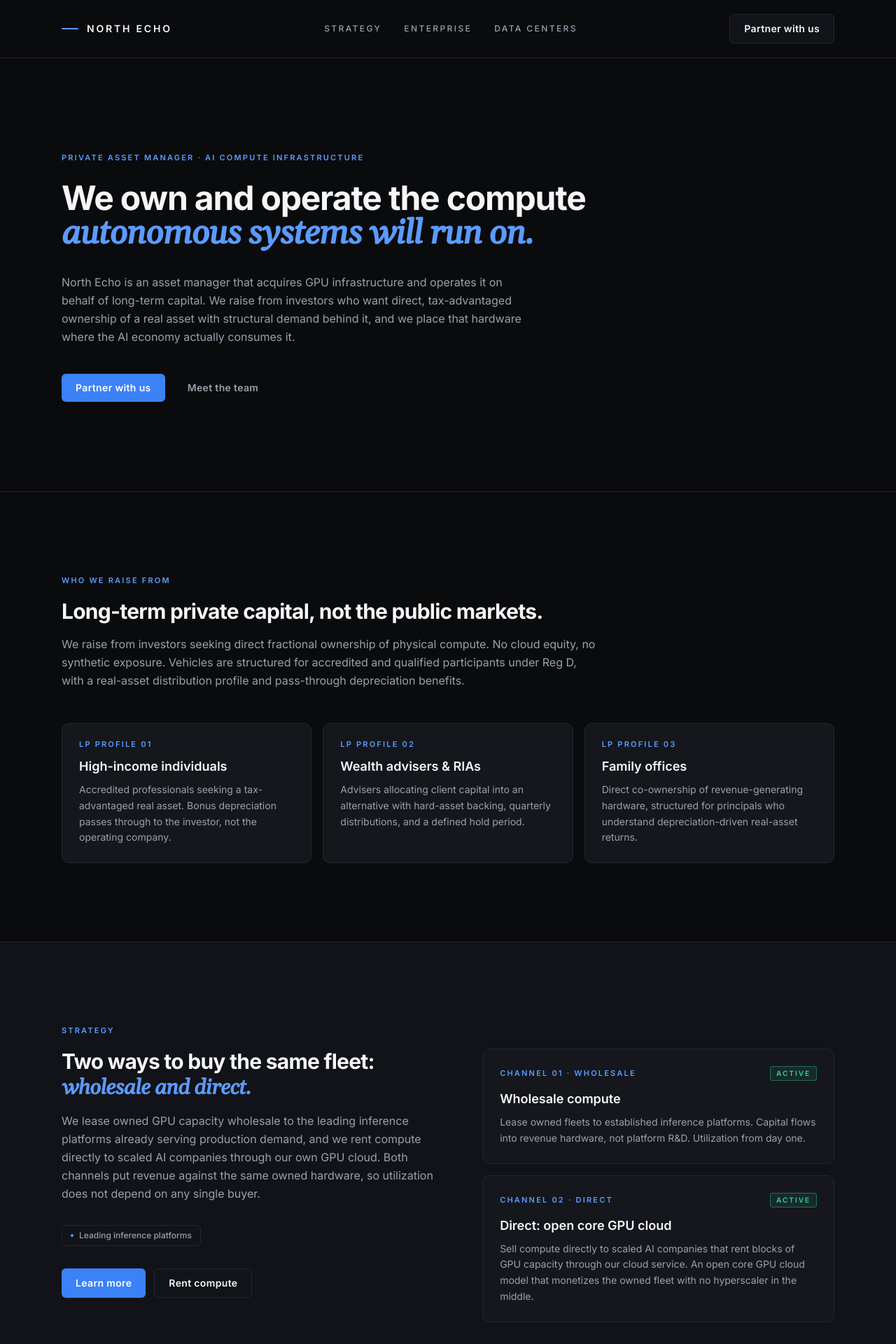
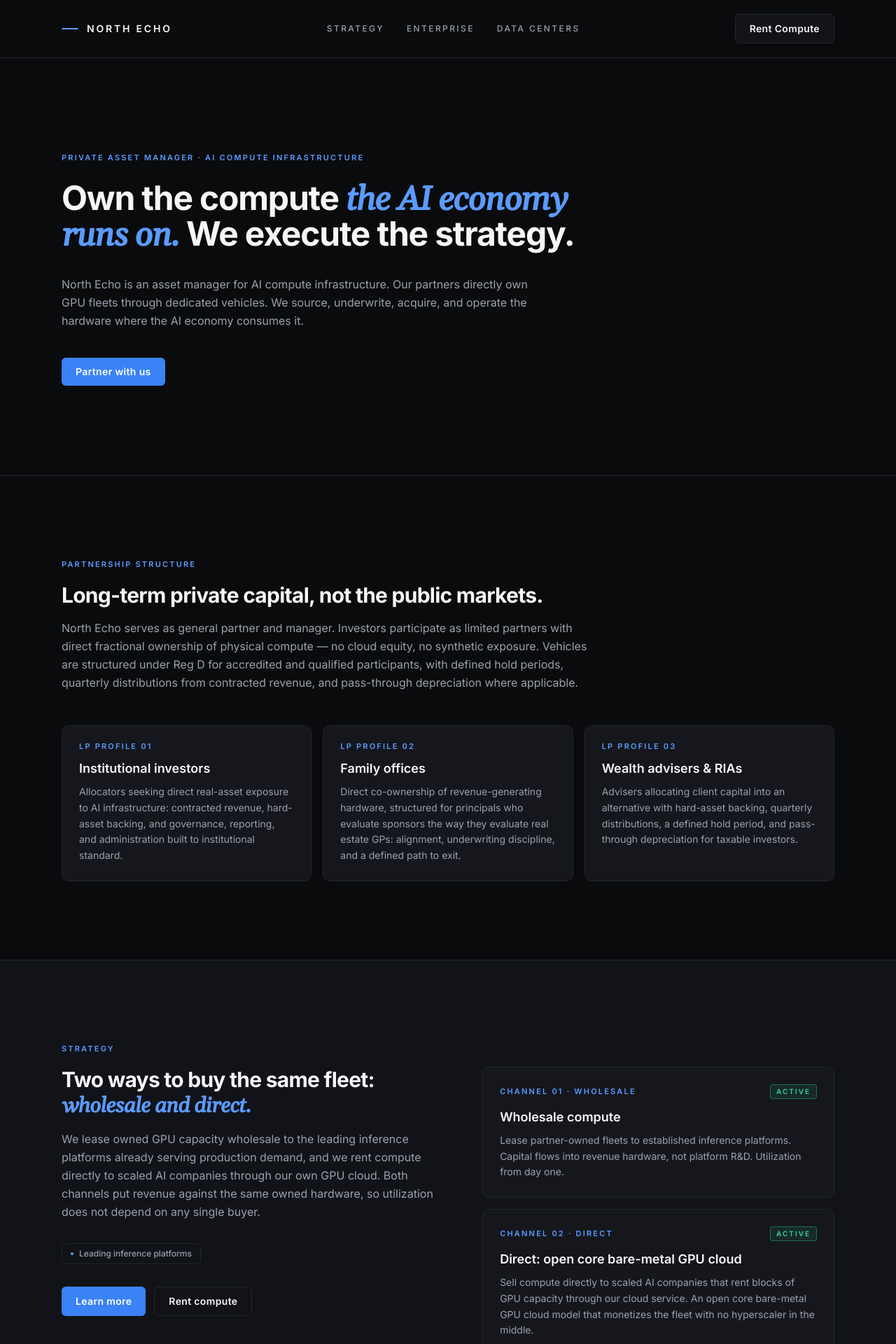
Before and after one commit to chanman33/northecho.com, a Next.js app: page / in a window 1280 px wide. Shown: the top 1920 px of the page at 70% size. Built offline with nearby package versions, Linux system fonts and the light colour scheme.

Commit message:
Refactor HomePage content; remove investor dashboard. Updated descriptions for clarity and focus on AI compute infrastructure. Adjusted button labels and links for improved user experience.

```diff
--- a/app/dashboard/page.tsx
+++ /dev/null
@@ -1,29 +0,0 @@
-import { ConsoleStrip } from "@/components/ui/ConsoleStrip";
-import { MetricPanel } from "@/components/ui/MetricPanel";
-import { Card } from "@/components/ui/Card";
-import { Eyebrow } from "@/components/ui/Eyebrow";
-
-export default function DashboardPage() {
-  return (
-    <main className="min-h-screen bg-canvas">
-      <ConsoleStrip status="Fleet Online" region="US-EAST-1" uptime="99.97%" timestamp="26.04.2026 · 14:32:08Z" />
-
-      <div className="mx-auto max-w-6xl px-6 py-10">
-        <Eyebrow>North Echo Compute · Investor Portal</Eyebrow>
-        <h1 className="mt-2 text-3xl font-bold text-ink">Fleet Performance</h1>
-
-        <div className="mt-8 grid grid-cols-1 gap-4 sm:grid-cols-3">
-          <MetricPanel label="Blended Utilization" value="72.4%" delta="1.8 WoW" trend="up" />
-          <MetricPanel label="GPU-Hrs · 30D" value="57,860" delta="3.1 MoM" trend="up" />
-          <MetricPanel label="Active Tenants" value="14" delta="2" trend="up" />
-        </div>
-
-        <div className="mt-6">
-          <Card eyebrow="Structure" title="SPV Overview">
-            Delaware LLC taxed as a partnership. Reg D 506(c), accredited investors only.
-          </Card>
-        </div>
-      </div>
-    </main>
-  );
-}
--- a/app/layout.tsx
+++ b/app/layout.tsx
@@ -4,7 +4,7 @@ import "./globals.css";
 export const metadata = {
   title: "North Echo Compute",
   description:
-    "North Echo is an asset manager that acquires GPU infrastructure and operates it on behalf of long-term capital.",
+    "North Echo is an asset manager for AI compute infrastructure. Partners own the GPU fleets; North Echo acquires, deploys, and operates them on their behalf.",
 };
 
 export default function RootLayout({ children }: { children: React.ReactNode }) {
--- a/app/page.tsx
+++ b/app/page.tsx
@@ -92,10 +92,13 @@ export default function HomePage() {
           </nav>
           <Button
             variant="secondary"
-            href={INVEST_MAILTO}
+            href={CLOUD_SITE}
             className="hidden md:inline-flex"
+            target="_blank"
+            rel="noopener noreferrer"
           >
-            Partner with us
+
+            Rent Compute
           </Button>
         </div>
       </header>
@@ -109,24 +112,23 @@ export default function HomePage() {
           <Eyebrow>Private Asset Manager · AI Compute Infrastructure</Eyebrow>
           <div className="mt-6 max-w-3xl">
             <Headline
-              pre="We own and operate the compute"
-              emphasis="autonomous systems will run on."
+              pre="Own the compute"
+              emphasis="the AI economy runs on."
+              post="We execute the strategy."
             />
           </div>
           <p className="mt-8 max-w-2xl text-base leading-relaxed text-ink-muted">
-            North Echo is an asset manager that acquires GPU infrastructure and
-            operates it on behalf of long-term capital. We raise from investors
-            who want direct, tax-advantaged ownership of a real asset with
-            structural demand behind it, and we place that hardware where the
-            AI economy actually consumes it.
+          North Echo is an asset manager for AI compute infrastructure.
+          Our partners directly own GPU fleets through dedicated vehicles.
+          We source, underwrite, acquire, and operate the hardware where the AI economy consumes it.
           </p>
           <div className="mt-10 flex flex-wrap gap-3">
             <Button variant="primary" href={INVEST_MAILTO}>
               Partner with us
             </Button>
-            <Button variant="ghost" href={INVEST_MAILTO}>
+            {/* <Button variant="ghost" href={INVEST_MAILTO}>
               Meet the team
-            </Button>
+            </Button> */}
           </div>
         </div>
       </section>
@@ -134,35 +136,37 @@ export default function HomePage() {
       {/* ---------------------------------------------------------------- */}
       {/* Who we raise from                                                */}
       {/* ---------------------------------------------------------------- */}
-      <Section id="investors" eyebrow="Who We Raise From">
+      <Section id="investors" eyebrow="Partnership Structure">
         <div className="max-w-3xl">
           <h2 className="text-3xl font-bold tracking-tight text-ink">
             Long-term private capital, not the public markets.
           </h2>
           <p className="mt-4 text-base leading-relaxed text-ink-muted">
-            We raise from investors seeking direct fractional ownership of
-            physical compute. No cloud equity, no synthetic exposure. Vehicles
-            are structured for accredited and qualified participants under Reg D,
-            with a real-asset distribution profile and pass-through depreciation
-            benefits.
+            North Echo serves as general partner and manager. Investors
+            participate as limited partners with direct fractional ownership of
+            physical compute — no cloud equity, no synthetic exposure. Vehicles
+            are structured under Reg D for accredited and qualified
+            participants, with defined hold periods, quarterly distributions
+            from contracted revenue, and pass-through depreciation where
+            applicable.
           </p>
         </div>
 
         <div className="mt-12 grid gap-4 md:grid-cols-3">
           <AudienceCard
             eyebrow="LP Profile 01"
-            title="High-income individuals"
-            copy="Accredited professionals seeking a tax-advantaged real asset. Bonus depreciation passes through to the investor, not the operating company."
+            title="Institutional investors"
+            copy="Allocators seeking direct real-asset exposure to AI infrastructure: contracted revenue, hard-asset backing, and governance, reporting, and administration built to institutional standard."
           />
           <AudienceCard
             eyebrow="LP Profile 02"
-            title="Wealth advisers & RIAs"
-            copy="Advisers allocating client capital into an alternative with hard-asset backing, quarterly distributions, and a defined hold period."
+            title="Family offices"
+            copy="Direct co-ownership of revenue-generating hardware, structured for principals who evaluate sponsors the way they evaluate real estate GPs: alignment, underwriting discipline, and a defined path to exit."
           />
           <AudienceCard
             eyebrow="LP Profile 03"
-            title="Family offices"
-            copy="Direct co-ownership of revenue-generating hardware, structured for principals who understand depreciation-driven real-asset returns."
+            title="Wealth advisers & RIAs"
+            copy="Advisers allocating client capital into an alternative with hard-asset backing, quarterly distributions, a defined hold period, and pass-through depreciation for taxable investors."
           />
         </div>
       </Section>
@@ -214,9 +218,9 @@ export default function HomePage() {
                 Wholesale compute
               </h3>
               <p className="text-sm leading-relaxed text-ink-muted">
-                Lease owned fleets to established inference platforms. Capital
-                flows into revenue hardware, not platform R&D. Utilization from
-                day one.
+                Lease partner-owned fleets to established inference platforms.
+                Capital flows into revenue hardware, not platform R&D.
+                Utilization from day one.
               </p>
             </div>
 
@@ -226,13 +230,13 @@ export default function HomePage() {
                 <Badge tone="confirmed">Active</Badge>
               </div>
               <h3 className="mb-2 text-lg font-semibold text-ink">
-                Direct: open core GPU cloud
+                Direct: open core bare-metal GPU cloud
               </h3>
               <p className="text-sm leading-relaxed text-ink-muted">
                 Sell compute directly to scaled AI companies that rent blocks
-                of GPU capacity through our cloud service. An open core GPU
-                cloud model that monetizes the owned fleet with no hyperscaler
-                in the middle.
+                of GPU capacity through our cloud service. An open core bare-metal GPU
+                cloud model that monetizes the fleet with no
+                hyperscaler in the middle.
               </p>
             </div>
           </div>
@@ -280,8 +284,9 @@ export default function HomePage() {
               cost, predictable performance.
             </Card>
             <Card eyebrow="Value 03" title="No capex burden">
-              The enterprise consumes capacity. North Echo and its investors own
-              and depreciate the hardware.
+              The enterprise consumes capacity. North Echo&apos;s limited
+              partners own and depreciate the hardware; North Echo manages the
+              deployment end to end.
             </Card>
             <Card eyebrow="Value 04" title="Sovereign control">
               Every layer owned or contracted by the vehicle. No hyperscaler
@@ -315,8 +320,9 @@ export default function HomePage() {
             <span className="eyebrow">Role 01</span>
             <h3 className="mt-2 text-xl font-bold text-ink">Co-investor</h3>
             <p className="mt-3 text-sm leading-relaxed text-ink-muted">
-              We put capital alongside development partners on power, shell, and
-              buildout, sharing in the economics of the facility itself.
+              Where the mandate allows, partner capital participates alongside
+              development partners in power, shell, and buildout — extending LP
+              ownership from the fleet to the facility economics themselves.
             </p>
           </div>
           <div className="relative overflow-hidden rounded-card border border-canvas-border bg-canvas-panel p-6">
@@ -332,8 +338,9 @@ export default function HomePage() {
             <span className="eyebrow">Role 03</span>
             <h3 className="mt-2 text-xl font-bold text-ink">Tenant</h3>
             <p className="mt-3 text-sm leading-relaxed text-ink-muted">
-              We are our own anchor tenant. Owned GPU fleets occupy the space,
-              guaranteeing a utilization floor and de-risking the development.
+              We are our own anchor tenant. Partner-owned GPU fleets occupy the
+              space, guaranteeing a utilization floor and de-risking the
+              development.
             </p>
           </div>
         </div>
--- a/components/ui/ConsoleStrip.tsx
+++ /dev/null
@@ -1,27 +0,0 @@
-export function ConsoleStrip({
-  status,
-  region,
-  uptime,
-  timestamp,
-}: {
-  status: string;
-  region: string;
-  uptime: string;
-  timestamp: string;
-}) {
-  return (
-    <div className="flex flex-wrap items-center gap-x-6 gap-y-2 border-b border-canvas-border bg-canvas-raised px-6 py-3 text-xs">
-      <span className="flex items-center gap-2 text-signal-up">
-        <span className="h-1.5 w-1.5 rounded-full bg-signal-up animate-pulse-slow" />
-        <span className="eyebrow !text-signal-up">{status}</span>
-      </span>
-      <span className="text-ink-muted">
-        REGION <span className="text-ink">{region}</span>
-      </span>
-      <span className="text-ink-muted">
-        UPTIME <span className="text-ink">{uptime}</span>
-      </span>
-      <span className="ml-auto font-mono text-ink-faint">{timestamp}</span>
-    </div>
-  );
-}
--- a/components/ui/MetricPanel.tsx
+++ /dev/null
@@ -1,31 +0,0 @@
-export function MetricPanel({
-  label,
-  value,
-  delta,
-  deltaLabel,
-  trend = "up",
-}: {
-  label: string;
-  value: string;
-  delta?: string;
-  deltaLabel?: string;
-  trend?: "up" | "down" | "flat";
-}) {
-  const trendColor =
-    trend === "up" ? "text-signal-up" : trend === "down" ? "text-signal-down" : "text-ink-faint";
-
-  return (
-    <div className="rounded-card border border-canvas-border bg-canvas-panel p-5 shadow-panel">
-      <div className="eyebrow mb-3">{label}</div>
-      <div className="flex items-baseline gap-2">
-        <span className="text-3xl font-bold text-ink tabular-nums">{value}</span>
-        {delta && (
-          <span className={`text-xs font-medium tabular-nums ${trendColor}`}>
-            {trend === "up" ? "↑" : trend === "down" ? "↓" : "—"} {delta}
-          </span>
-        )}
-      </div>
-      {deltaLabel && <div className="mt-1 text-xs text-ink-faint">{deltaLabel}</div>}
-    </div>
-  );
-}
```
Also changed, not shown: 1 other file (tests, documents, lock files or other folders).
